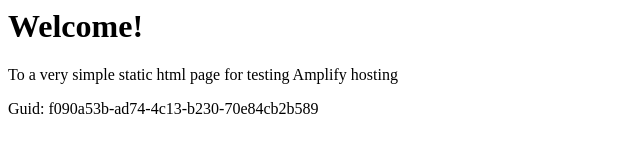
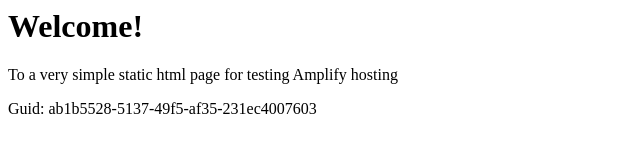
Before and after one commit to aws-aemilia-iad/Github-PR-Commit-Integration-Test-DoNotTouch-GitHubWebhookPushCanaryTest-v1-preprod-us-east-1, a website: page src/index.html in a window 1280 px wide. Shown: the full height of the page, 0-640 px from the left. Drawn offline with Linux system fonts and the light colour scheme.

Commit message:
commit from integ tests

```diff
--- a/src/index.html
+++ b/src/index.html
@@ -12,6 +12,6 @@
 <body>
     <h1>Welcome!</h1>
     <p>To a very simple static html page for testing Amplify hosting</p>
-    <p>Guid: f090a53b-ad74-4c13-b230-70e84cb2b589</p></body>
+    <p>Guid: ab1b5528-5137-49f5-af35-231ec4007603</p></body>
 
 </html>
```
